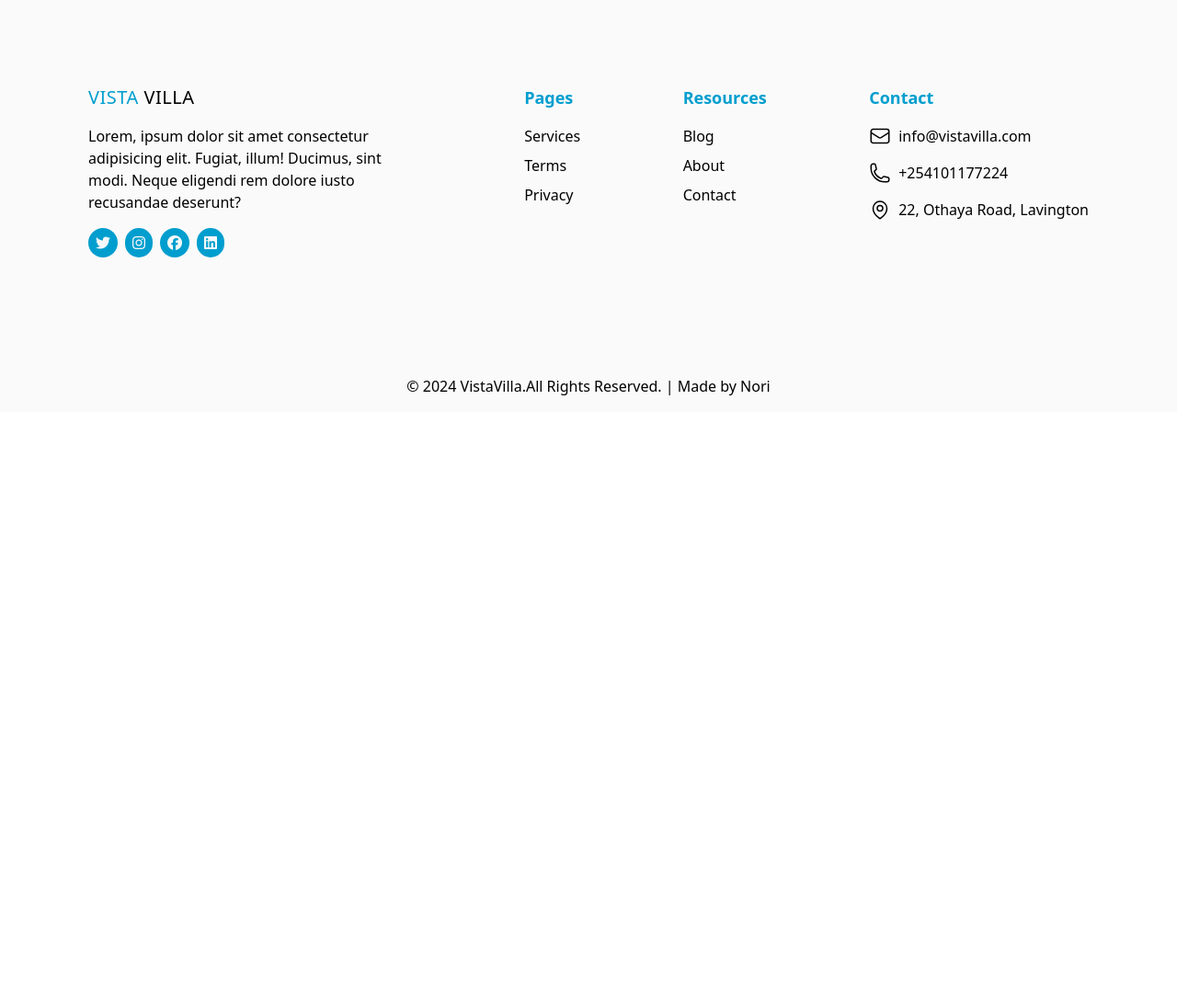
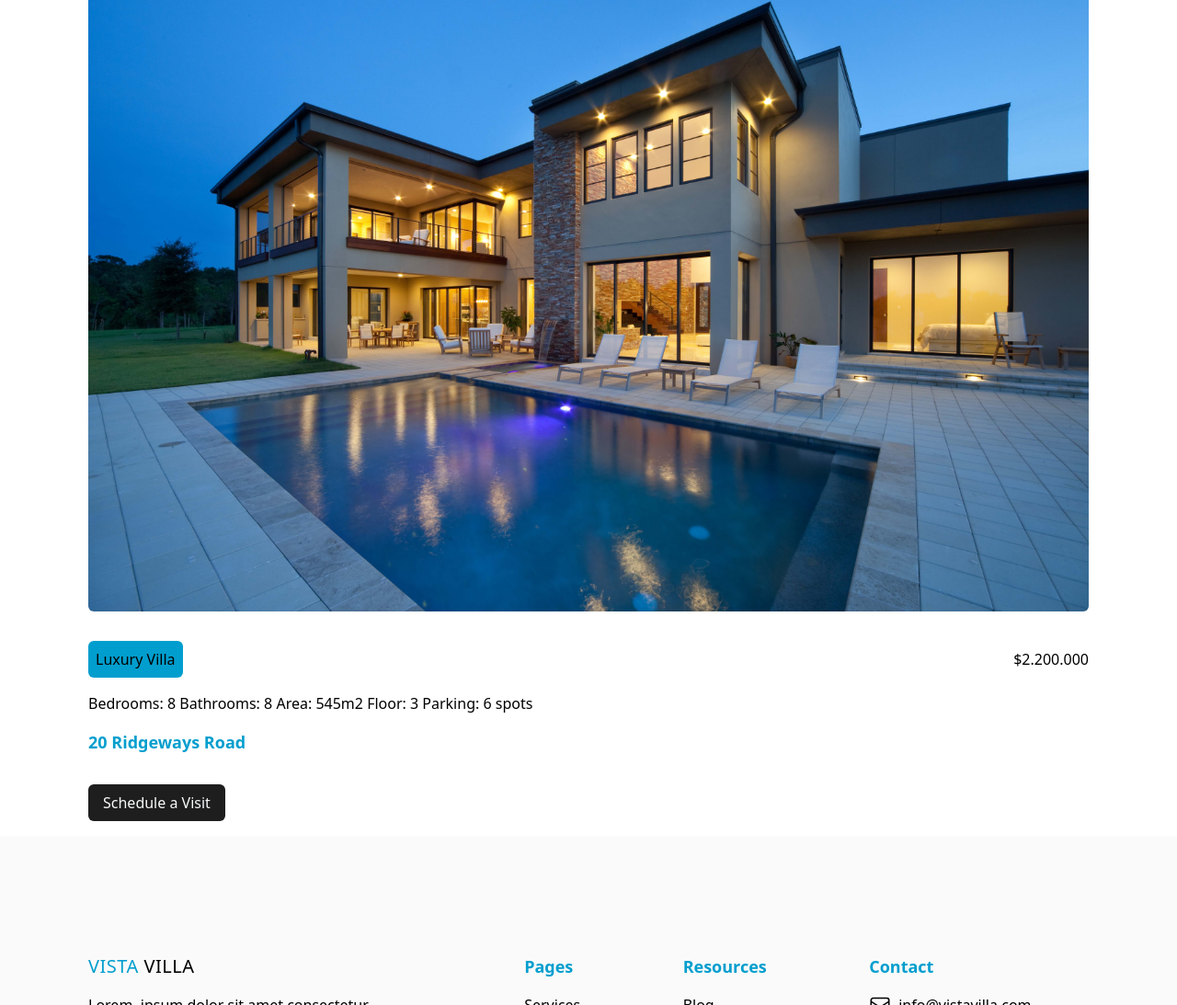
Before and after one commit to Aliennori/vistavilla, a website: page public/properties.html in a window 1280 px wide. Shown: the part 1134-2227 px from the top of the page at 92% size. Before the commit the page ends 1582 px from the top, so only its background shows below. Drawn offline with Linux system fonts and the light colour scheme.

Commit message:
another commit

```diff
--- a/public/properties.html
+++ b/public/properties.html
@@ -52,12 +52,25 @@
             </ul>
             <div class="grid">
                 <div>
-                    <div>
-                        <img src="" alt="">
+                    <div class="mt-8 mb-8">
+                        <img src="images/prop1.jfif" alt="" class="rounded-md">
                     </div>
-                    <div class="flex justify-between mb-4">
-                        <p class="">Luxury Villa</p>
-                        <p> $2.200.000</p>
+                    <div class="flex justify-between mt-6 items-center">
+                        <span class=" bg-accent-two rounded-md py-2 px-2 ">Luxury Villa</span>
+                        <h6 class=""> $2.200.000</h6>
+                    </div>
+                    <ul class="det">
+                        <li>Bedrooms: <span>8</span></li>
+                        <li >Bathrooms: <span class="block">8</span></li>
+                        <li>Area: <span>545m2</span></li>
+                        <li>Floor: <span>3</span></li>
+                        <li>Parking: <span>6 spots</span></li>
+                    </ul>
+                    <h4 class="">20 Ridgeways Road</h4>
+
+                    <button class="btn4">Schedule a Visit</button>
+
+
                     </div>
                 </div>
 
--- a/src/style.css
+++ b/src/style.css
@@ -53,9 +53,19 @@ a:hover{
 .btn3{
     @apply  bg-accent-two px-4 py-2 rounded-lg mt-6  hover:bg-primary  hover:text-accent-three transition duration-300;
 }
+.btn4{
+    @apply  bg-primary px-4 py-2 rounded-md mt-4  hover:bg-accent-two text-accent-three transition duration-300;
+
+}
 .nav-is-open {
     @apply h-[350px] p-6;
 }
 .prop-1{
     @apply bg-primary mr-4 py-2 px-4 rounded-md;
 }
+.det{
+    @apply mb-4 mt-4;
+}
+.det li{
+    @apply inline-block;
+}
```
Also changed, not shown: public/style.css.
